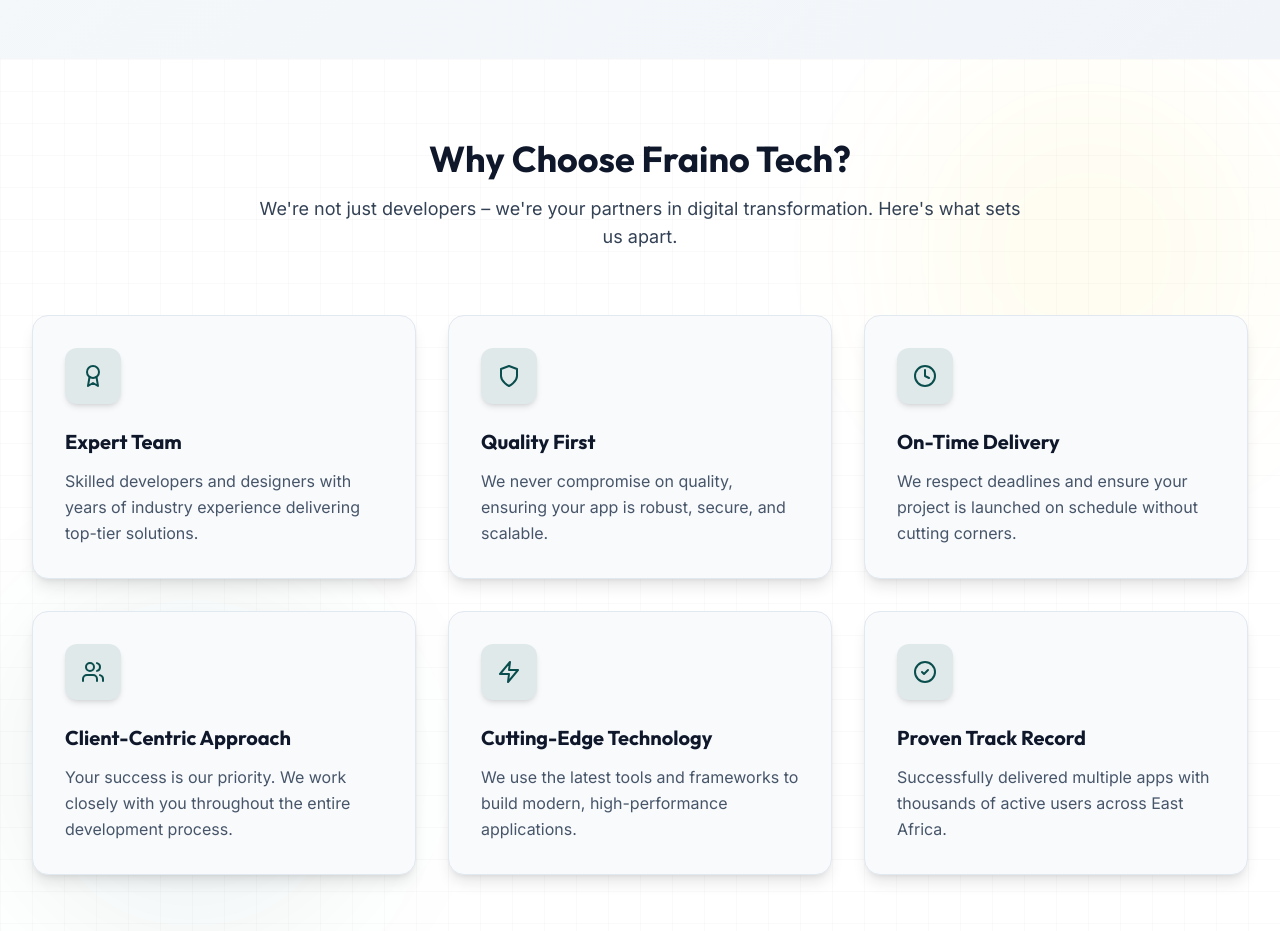
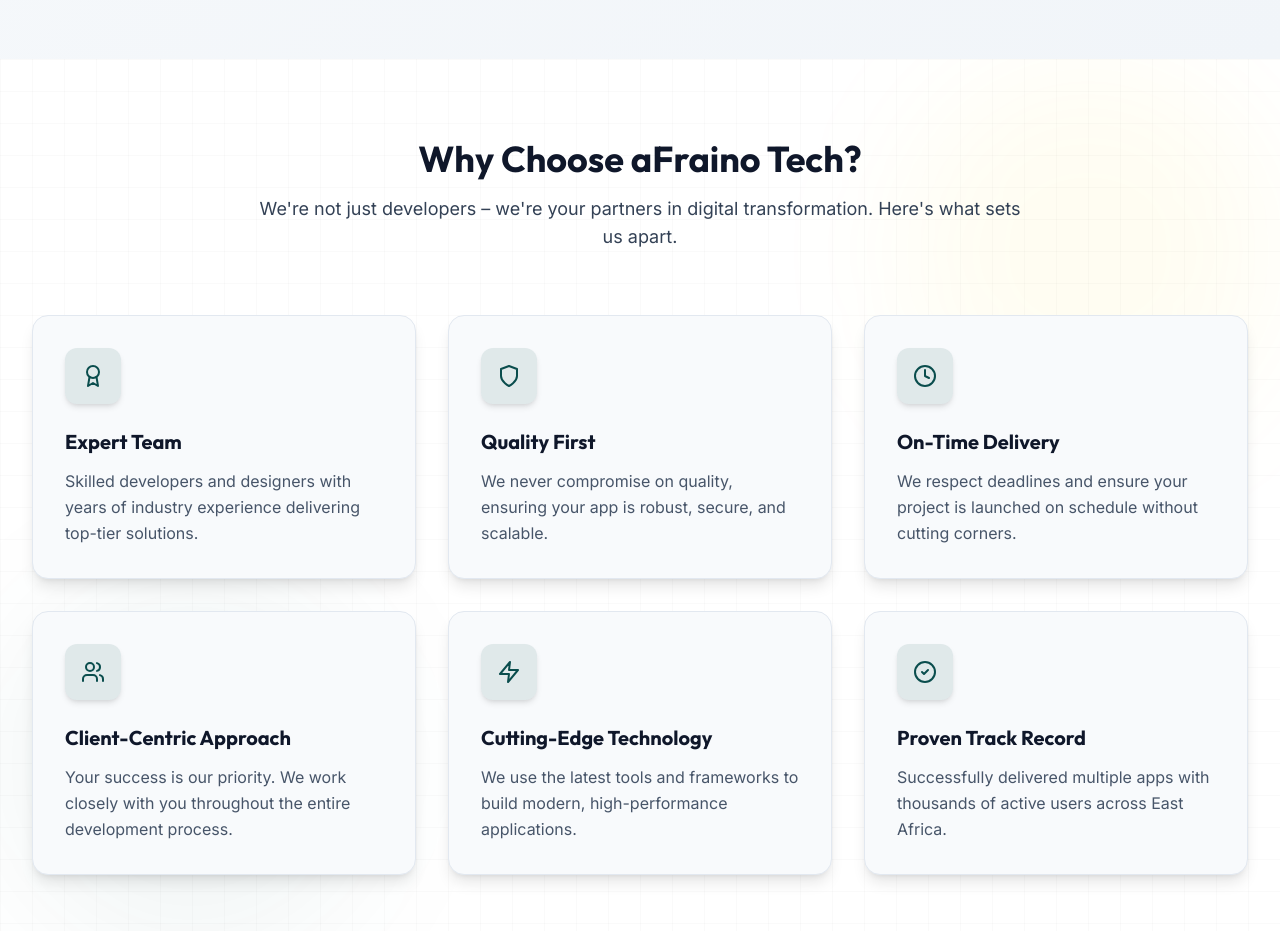
Before and after one commit to abdirahmanafrah67-code/AfrahTech, a React (Vite) app: page / in a window 1280 px wide. Shown: the part 2080-3011 px from the top of the page. Built offline with nearby package versions, Linux system fonts and the light colour scheme.

Commit message:
update why choose

```diff
--- a/src/components/WhyChoose.tsx
+++ b/src/components/WhyChoose.tsx
@@ -54,7 +54,7 @@
 
             <div className="max-w-7xl mx-auto relative z-10">
                 <div className="text-center max-w-3xl mx-auto mb-16">
-                    <h2 className="text-4xl font-bold text-slate-900 mb-4">Why Choose Fraino Tech?</h2>
+                    <h2 className="text-4xl font-bold text-slate-900 mb-4">Why Choose aFraino Tech?</h2>
                     <p className="text-lg text-slate-700">
                         We're not just developers – we're your partners in digital transformation. Here's what sets us apart.
                     </p>
```
